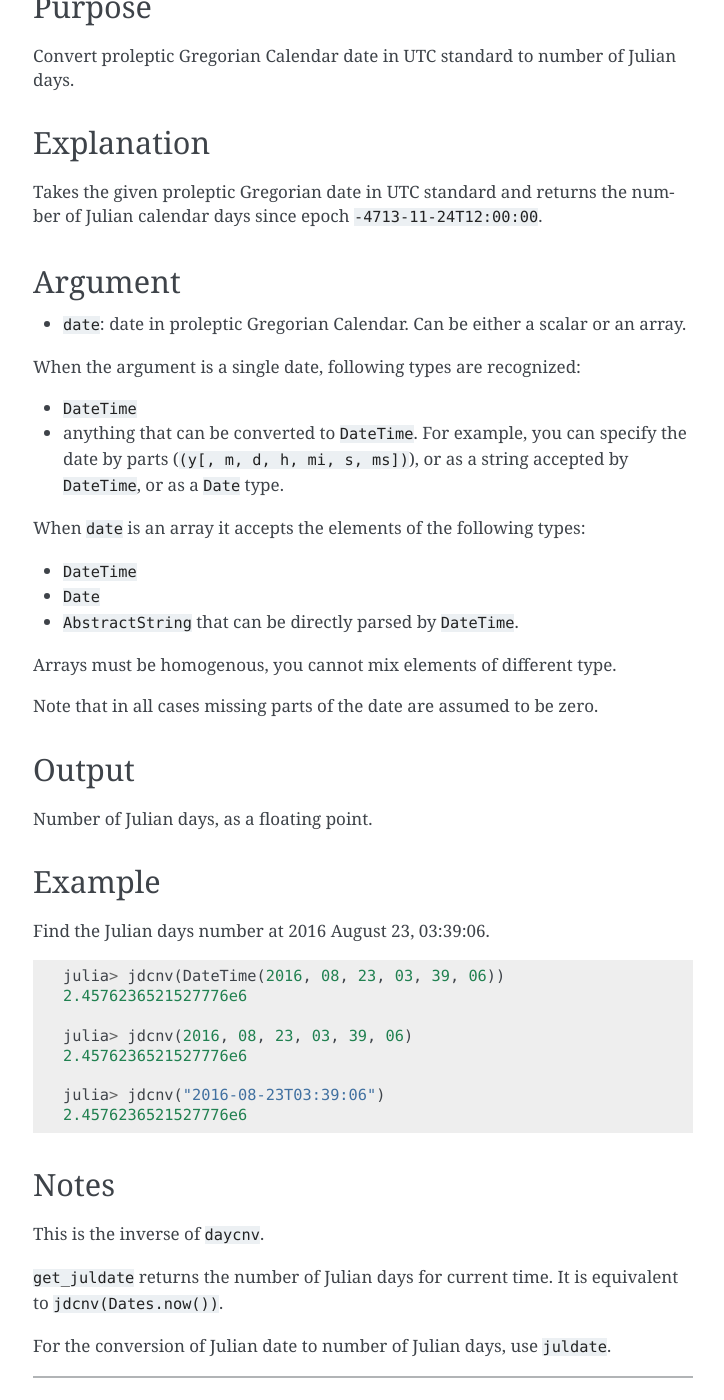
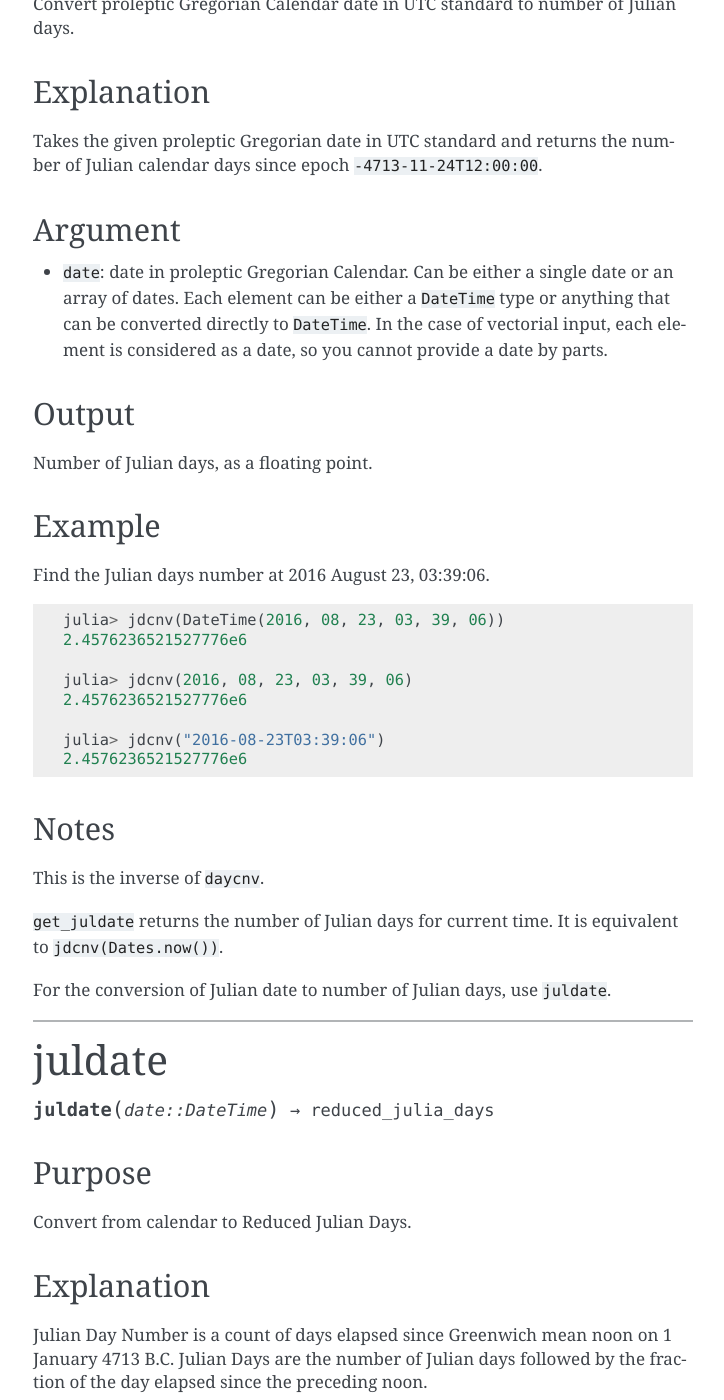
Before and after one commit to giordano/AstroLib.jl, a Sphinx documentation site: the page built from docs/utils.rst, in a window 1280 px wide and 1400 px high, scrolled down 33430 px. Shown: the whole window, without its empty margins (387-1111 px from the left). Built offline with Sphinx 7.4.7, drawn with Linux system fonts in a browser that asks for light colours; some of the changed text lies outside the part shown.

Commit message:
More methods (scalar and vectorial) for juldate

```diff
--- a/docs/utils.rst
+++ b/docs/utils.rst
@@ -1318,14 +1318,12 @@
 Argument
 ''''''''
 
--  ``date`` (optional): the date in UTC standard, of ``DateTime`` type.
-   If omitted, defaults to the current UTC time. It can be either a
-   single date or an array of dates. When it is a single date, it can be
-   a ``DateTime`` type or anything that can be converted to that type.
-   If you are providing an array of dates, they can be of type
-   ``DateTime``, ``Date``, or an ``AbstractString`` that can be directly
-   converted to ``DateTime``. Note that you must provide homogeneous
-   arrays, you cannot mix element with different types.
+-  ``date`` (optional): the date in UTC standard. If omitted, defaults
+   to the current UTC time. It can be either a single date or an array
+   of dates. Each element can be either a ``DateTime`` type or anything
+   that can be converted to that type. In the case of vectorial input,
+   each element is considered as a date, so you cannot provide a date by
+   parts.
 -  ``old`` (optional boolean keyword): see below.
 -  ``timetag`` (optional boolean keyword): see below.
 
@@ -1609,7 +1607,7 @@
 
 .. code-block:: julia
 
-    julia> jd = juldate(DateTime(2016, 6, 15, 11, 40));
+    julia> jd = juldate(2016, 6, 15, 11, 40);
 
     julia> helio_jd(jd, ten(20, 9, 7.8)*15, ten(37, 9, 7))
     57554.98808289718
@@ -1658,25 +1656,10 @@
 ''''''''
 
 -  ``date``: date in proleptic Gregorian Calendar. Can be either a
-   scalar or an array.
-
-When the argument is a single date, following types are recognized:
-
--  ``DateTime``
--  anything that can be converted to ``DateTime``. For example, you can
-   specify the date by parts (``(y[, m, d, h, mi, s, ms])``), or as a
-   string accepted by ``DateTime``, or as a ``Date`` type.
-
-When ``date`` is an array it accepts the elements of the following
-types:
-
--  ``DateTime``
--  ``Date``
--  ``AbstractString`` that can be directly parsed by ``DateTime``.
-
-Arrays must be homogenous, you cannot mix elements of different type.
-
-Note that in all cases missing parts of the date are assumed to be zero.
+   single date or an array of dates. Each element can be either a
+   ``DateTime`` type or anything that can be converted directly to
+   ``DateTime``. In the case of vectorial input, each element is
+   considered as a date, so you cannot provide a date by parts.
 
 Output
 ''''''
@@ -1736,8 +1719,17 @@
 Argument
 ''''''''
 
--  ``date``: date of ``DateTime`` type, in Julian Calendar, UTC
-   standard.
+-  ``date``: date in Julian Calendar, UTC standard. It can be either e
+   single date or an array of dates. Each element can be given in
+   ``DateTime`` type or anything that can be converted to that type. In
+   the case of vectorial input, each element is considered as a date, so
+   you cannot provide a date by parts.
+
+Output
+''''''
+
+The number of Reduced Julian Days is returned. If ``date`` is an array,
+an array of the same length as ``date`` is returned.
 
 Example
 '''''''
```
Also changed, not shown: other parts of docs/utils.rst (+6 -0 lines), 5 other files.
